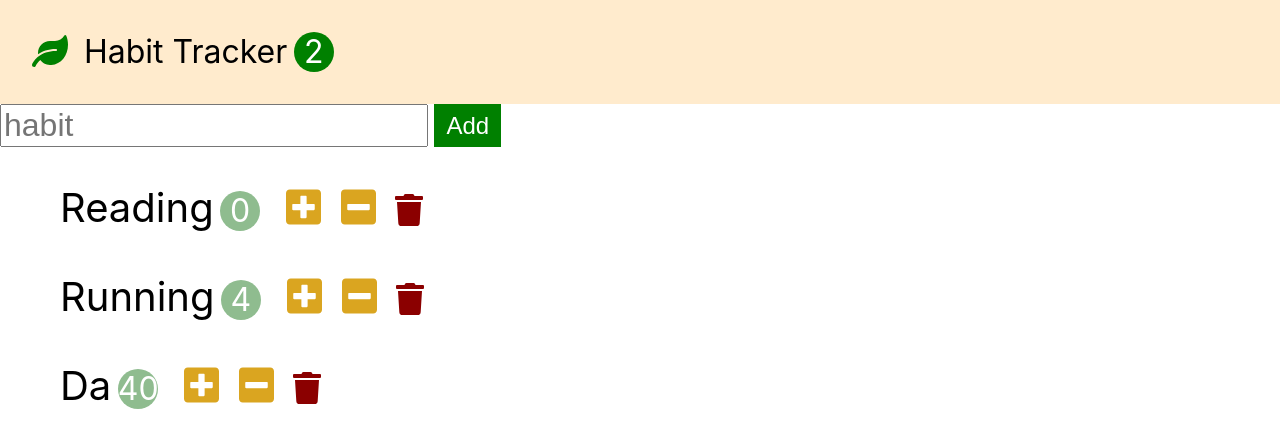
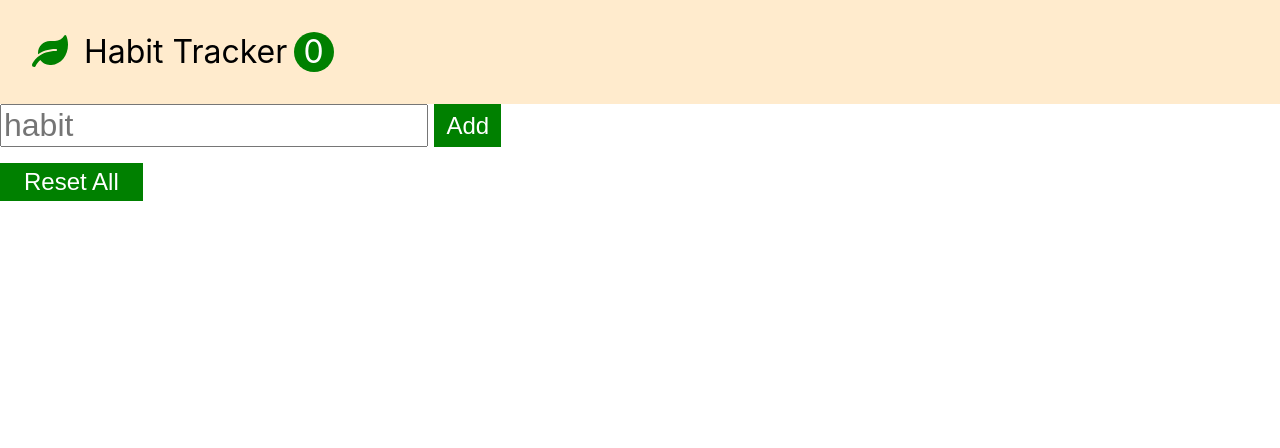
Before and after one commit to takeaways/2020-react, a React (Create React App) app: page / in a window 1280 px wide. Shown: the top 448 px of the page. Built offline with nearby package versions, Linux system fonts and the light colour scheme; the HTML template or start-up script is replaced by a standard one.

Commit message:
Update onReset

```diff
--- a/src/app.jsx
+++ b/src/app.jsx
@@ -7,11 +7,7 @@ import "./app.css";
 
 export default class App extends Component {
   state = {
-    habits: [
-      { id: 1, name: "Reading", count: 0 },
-      { id: 2, name: "Running", count: 4 },
-      { id: 3, name: "Da", count: 40 },
-    ],
+    habits: [],
   };
 
   handleIncrement = (habit) => {
@@ -37,6 +33,14 @@ export default class App extends Component {
     this.setState({ habits });
   };
 
+  handleReset = () => {
+    const habits = this.state.habits.map((item) => ({
+      ...item,
+      count: 0,
+    }));
+    this.setState({ habits });
+  };
+
   render() {
     return (
       <>
@@ -50,6 +54,9 @@ export default class App extends Component {
           onDecrement={this.handleDecrement}
           onDelete={this.handleDelete}
         />
+        <button className="habits-reset" onClick={this.handleReset}>
+          Reset All
+        </button>
       </>
     );
   }
```
